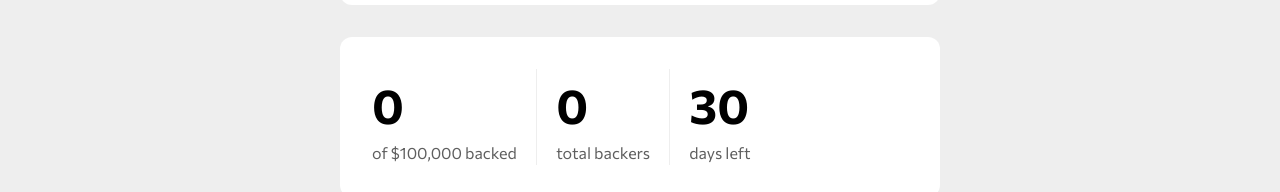
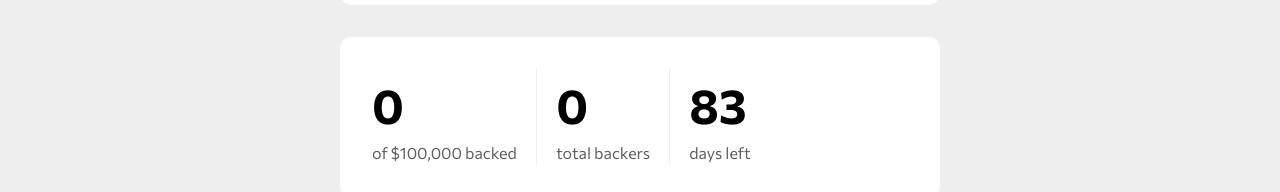
Before and after one commit to migvidal/crowdfunding-product-page, a Vue app: page / in a window 1280 px wide. Shown: the part 339-531 px from the top of the page. Built offline with nearby package versions, Linux system fonts and the light colour scheme.

Commit message:
dummy date updated

```diff
--- a/src/components/CfStats.vue
+++ b/src/components/CfStats.vue
@@ -38,7 +38,7 @@ export default {
   computed: {
     daysLeft() {
       let today = new Date();
-      let deadline = new Date("2022, 01, 09");
+      let deadline = new Date("2022, 03, 03");
       return Math.ceil((deadline - today) / this.MS_PER_DAY);
     },
   },
```
